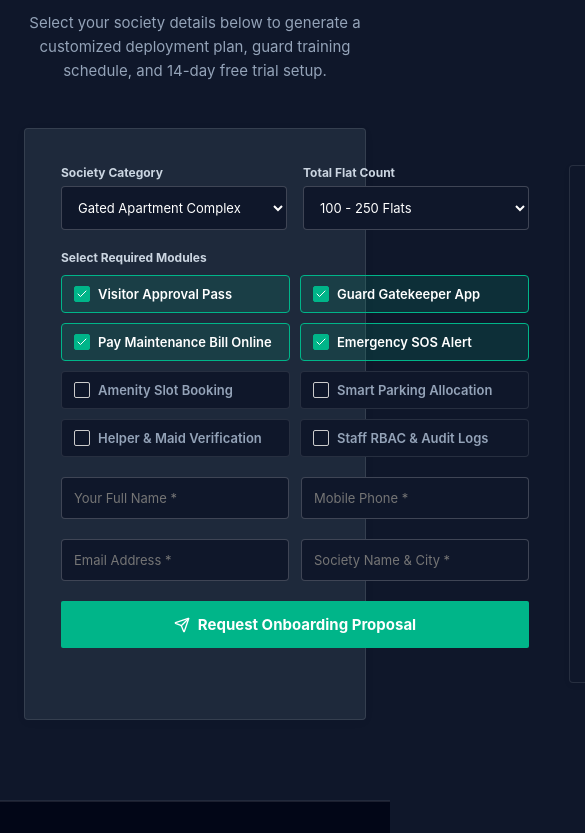
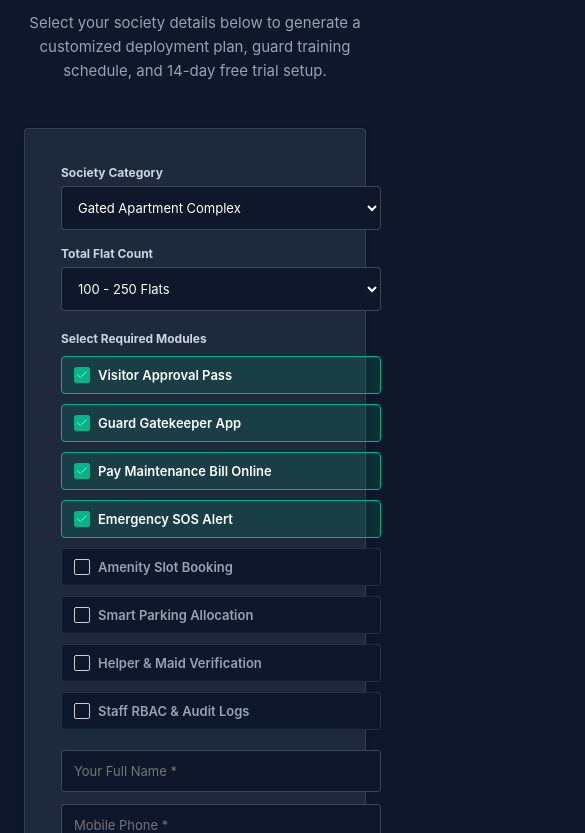
Before and after one commit to faisalhasan00/GateLink, a React (Vite) app in the folder Application/admin_panel/: page / in a window 390 px wide. Shown: the part 9051-9884 px from the top of the page, 585 px wide, since content can reach past the window. Built offline with nearby package versions, Linux system fonts and the light colour scheme; no server answers.

Commit message:
Make ProposalSection 100% responsive across mobile and tablet viewports

```diff
--- a/Application/admin_panel/src/pages/landing/ProposalSection.jsx
+++ b/Application/admin_panel/src/pages/landing/ProposalSection.jsx
@@ -99,7 +99,7 @@ export default function ProposalSection({ onOpenDemo }) {
           border: isDark ? '1px solid rgba(255, 255, 255, 0.1)' : '1px solid #E5E7EB',
           boxShadow: '0 2px 12px rgba(0, 0, 0, 0.03)',
           display: 'grid',
-          gridTemplateColumns: '1.2fr 0.8fr',
+          gridTemplateColumns: 'repeat(auto-fit, minmax(320px, 1fr))',
           gap: '40px',
           alignItems: 'start'
         }}>
@@ -126,7 +126,7 @@ export default function ProposalSection({ onOpenDemo }) {
               <form onSubmit={handleSubmit} style={{ display: 'flex', flexDirection: 'column', gap: '20px' }}>
 
                 {/* 1. Society Type & Flat Count */}
-                <div style={{ display: 'grid', gridTemplateColumns: '1fr 1fr', gap: '16px' }}>
+                <div style={{ display: 'grid', gridTemplateColumns: 'repeat(auto-fit, minmax(200px, 1fr))', gap: '16px' }}>
                   <div>
                     <label style={{ fontSize: '12px', fontWeight: 700, color: isDark ? '#CBD5E1' : '#444444', display: 'block', marginBottom: '6px' }}>Society Category</label>
                     <select
@@ -160,7 +160,7 @@ export default function ProposalSection({ onOpenDemo }) {
                 {/* 2. Select Desired Modules */}
                 <div>
                   <label style={{ fontSize: '12px', fontWeight: 700, color: isDark ? '#CBD5E1' : '#444444', display: 'block', marginBottom: '10px' }}>Select Required Modules</label>
-                  <div style={{ display: 'grid', gridTemplateColumns: 'repeat(2, 1fr)', gap: '10px' }}>
+                  <div style={{ display: 'grid', gridTemplateColumns: 'repeat(auto-fit, minmax(180px, 1fr))', gap: '10px' }}>
                     {availableModules.map((mod) => {
                       const isSelected = selectedModules.includes(mod);
                       return (
@@ -193,7 +193,7 @@ export default function ProposalSection({ onOpenDemo }) {
                 </div>
 
                 {/* 3. Contact Inputs */}
-                <div style={{ display: 'grid', gridTemplateColumns: '1fr 1fr', gap: '12px' }}>
+                <div style={{ display: 'grid', gridTemplateColumns: 'repeat(auto-fit, minmax(200px, 1fr))', gap: '12px' }}>
                   <input required type="text" placeholder="Your Full Name *" value={formData.name} onChange={e => setFormData({...formData, name: e.target.value})} style={{ padding: '12px', borderRadius: '4px', border: isDark ? '1px solid rgba(255,255,255,0.2)' : '1px solid #CCCCCC', background: isDark ? '#0F172A' : '#FFFFFF', color: isDark ? '#FFFFFF' : '#333333', fontSize: '13px', outline: 'none' }} />
                   <input required type="tel" placeholder="Mobile Phone *" value={formData.phone} onChange={e => setFormData({...formData, phone: e.target.value})} style={{ padding: '12px', borderRadius: '4px', border: isDark ? '1px solid rgba(255,255,255,0.2)' : '1px solid #CCCCCC', background: isDark ? '#0F172A' : '#FFFFFF', color: isDark ? '#FFFFFF' : '#333333', fontSize: '13px', outline: 'none' }} />
                 </div>
```
